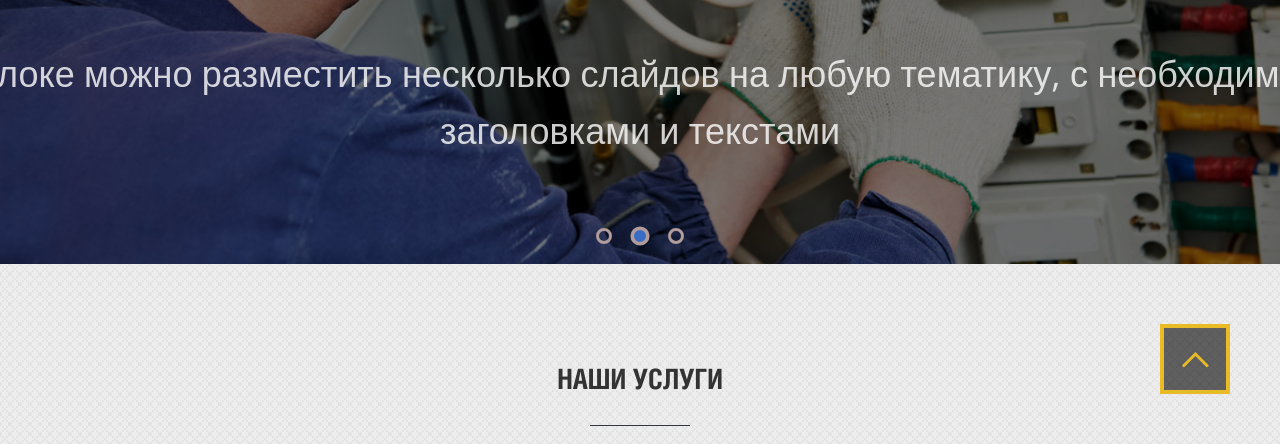
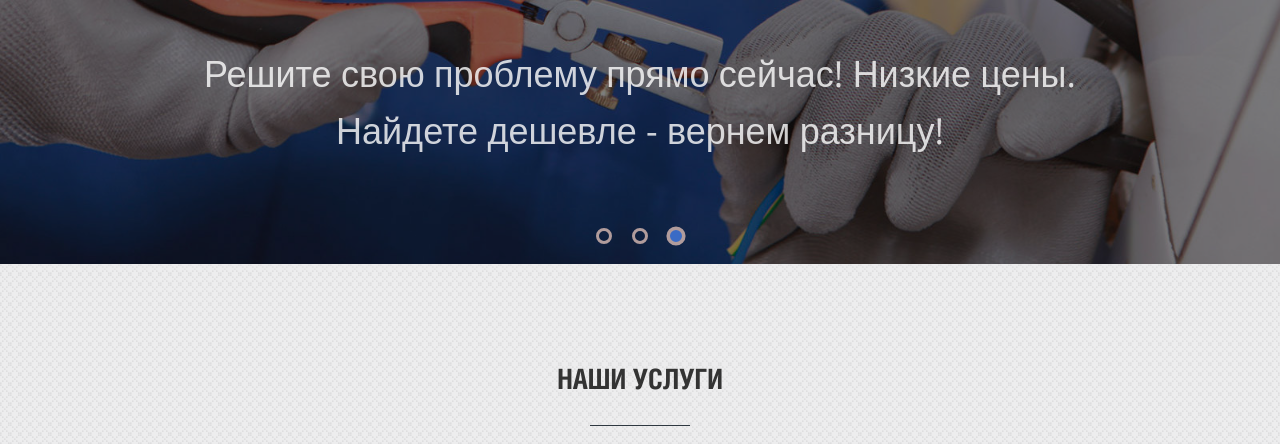
Before and after one commit to Roman83mars/d_project, a website built with Vite: page index.html in a window 1280 px wide. Shown: the part 356-800 px from the top of the page. Built offline with nearby package versions, Linux system fonts and the light colour scheme; a web font is replaced by a local one.

Commit message:
up arrow complete

```diff
--- a/main.js
+++ b/main.js
@@ -5,9 +5,11 @@ import { smoothScroll } from './src/modules/smoothScroll.js';
 import { slider } from './src/modules/slider.js';
 import { carousel } from './src/modules/carousel.js';
 import { accordeon } from './src/modules/accordeon.js';
+import { upArrow } from './src/modules/upArrow.js';
 
 modal()
 smoothScroll()
 slider()
 carousel()
 accordeon()
+upArrow()
--- a/src/css/dots.css
+++ b/src/css/dots.css
@@ -9,7 +9,7 @@
     -webkit-box-pack:center;
     -ms-flex-pack:center;
     justify-content:center;
-    z-index:500
+    z-index:10
 }
 .dots .dot{
     cursor:pointer;
--- /dev/null
+++ b/src/modules/upArrow.js
@@ -0,0 +1,17 @@
+export const upArrow = () => {
+    const services = document.getElementById('services')
+    const upArr = document.querySelector('.up')
+
+    window.addEventListener('scroll', () => {
+        const top = document.documentElement.scrollTop
+        if (services.offsetTop > top) {
+            upArr.style.display = 'none'
+        } else {
+            upArr.style.display = 'block'
+        }
+    })
+    upArr.addEventListener('click', (e) => {
+        e.preventDefault()
+        document.documentElement.scrollTo({ top: 0, behavior: 'smooth' })
+    })
+}
```
